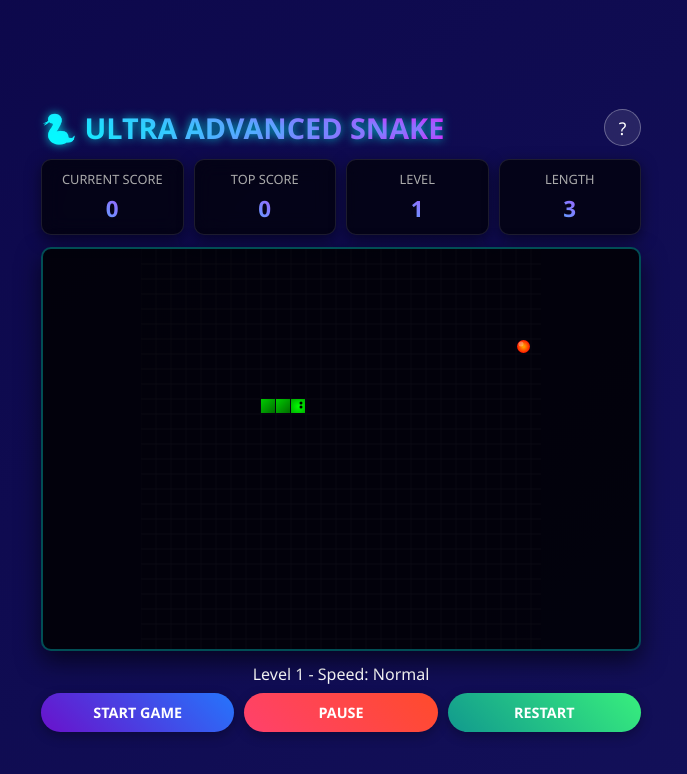
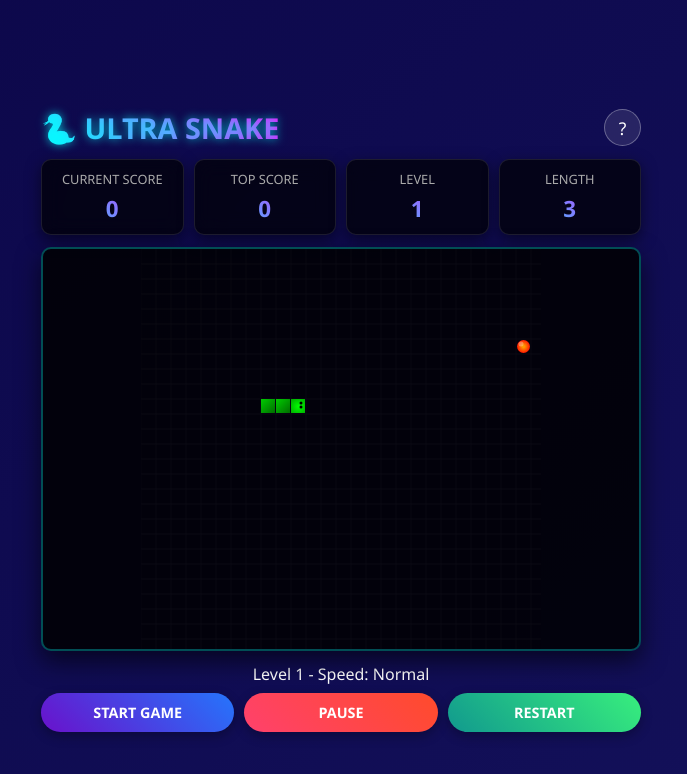
Before and after one commit to MaverickDanielleAndres/SnakeGame-WebApp-Using-HTML-CSS-JAVASCRIPT, a plain HTML site: page index.html in a window 1280 px wide. Shown: the whole page, without its empty margins (299-986 px from the left). Drawn offline with Linux system fonts and the light colour scheme.

Commit message:
Update index.html

```diff
--- a/index.html
+++ b/index.html
@@ -4,7 +4,7 @@
 <head>
     <meta charset="UTF-8">
     <meta name="viewport" content="width=device-width, initial-scale=1.0">
-    <title>Ultra Advanced Snake Game</title>
+    <title>Ultra Snake Game</title>
     <style>
         * {
             margin: 0;
@@ -374,7 +374,7 @@
 <body>
     <div class="game-container">
         <div class="header">
-            <h1>🐍 ULTRA ADVANCED SNAKE</h1>
+            <h1>🐍 ULTRA SNAKE</h1>
             <div class="help-btn" id="helpBtn">?</div>
         </div>
 
```
